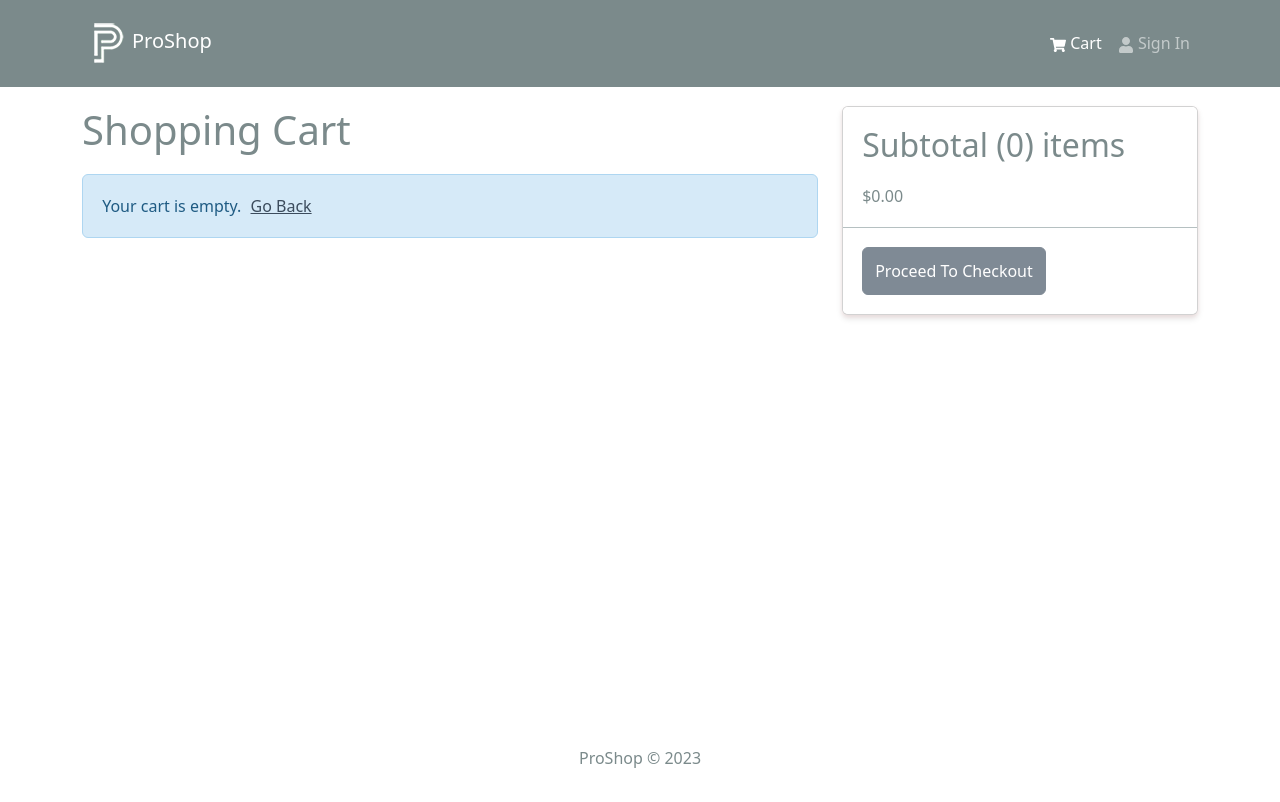
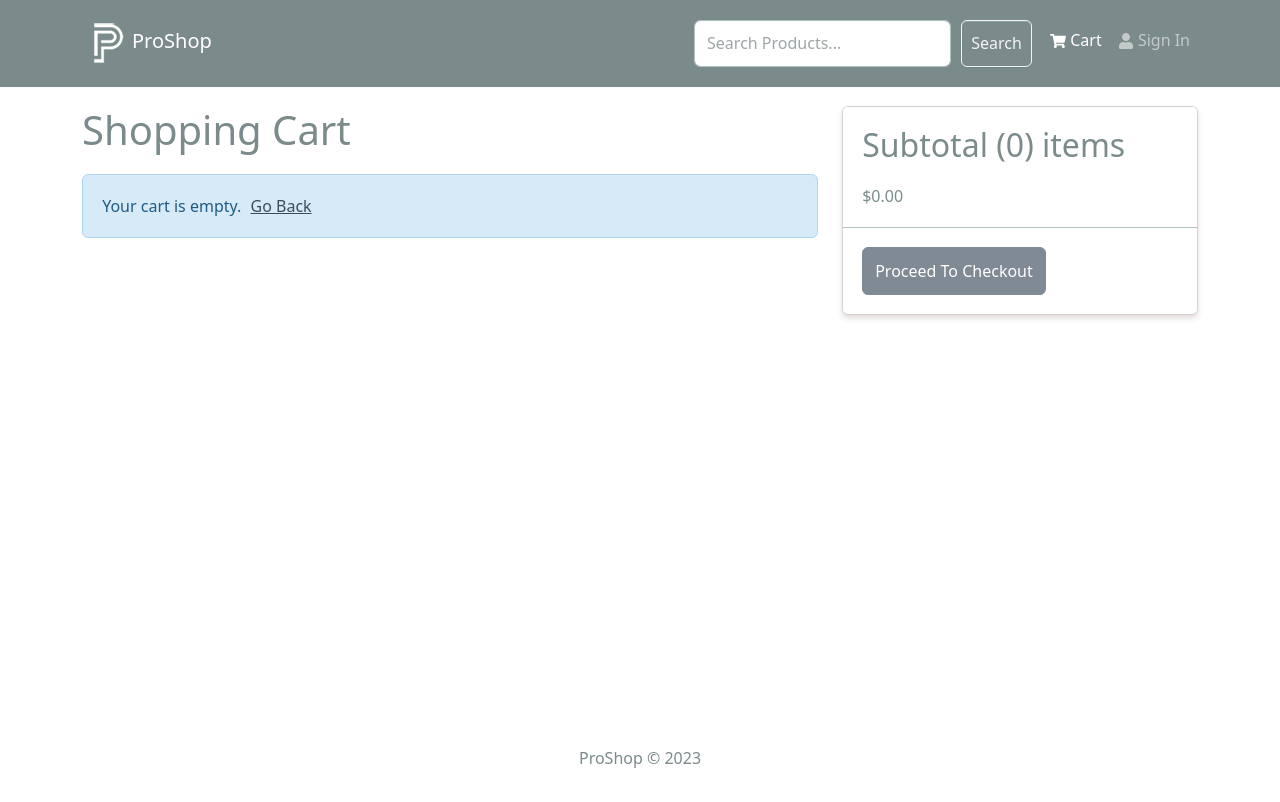
Before and after one commit to johnryo/proshop-v2, a React (Create React App) app in the folder frontend/: page /cart in a window 1280 px wide. Shown: the top 802 px of the page. Built offline with nearby package versions, Linux system fonts and the light colour scheme.

Commit message:
Create SearchBox component and implement functionality to search products

```diff
--- a/frontend/src/components/Header.jsx
+++ b/frontend/src/components/Header.jsx
@@ -4,6 +4,7 @@
 import { LinkContainer } from 'react-router-bootstrap';
 import { FaShoppingCart, FaUser } from 'react-icons/fa';
 import { logout, useLogoutMutation } from '../slices';
+import SearchBox from './SearchBox';
 import logo from '../assets/logo.png';
 
 const Header = () => {
@@ -38,6 +39,7 @@
           <Navbar.Toggle aria-controls='basic-navbar-nav' />
           <Navbar.Collapse id='basic-navbar-nav'>
             <Nav className='ms-auto'>
+              <SearchBox />
               <LinkContainer to='/cart'>
                 <Nav.Link>
                   <FaShoppingCart /> Cart
--- /dev/null
+++ b/frontend/src/components/SearchBox.jsx
@@ -0,0 +1,37 @@
+import { useState } from 'react';
+import { useParams, useNavigate } from 'react-router-dom';
+import { Form, Button } from 'react-bootstrap';
+
+const SearchBox = () => {
+  const navigate = useNavigate();
+  const { keyword: urlKeyword } = useParams();
+  const [keyword, setKeyword] = useState(urlKeyword || '');
+
+  const submitHandler = (e) => {
+    e.preventDefault();
+    if (keyword.trim()) {
+      setKeyword('');
+      navigate(`/search/${keyword}`);
+    } else {
+      navigate('/');
+    }
+  };
+
+  return (
+    <Form onSubmit={submitHandler} className='d-flex'>
+      <Form.Control
+        type='text'
+        name='q'
+        value={keyword}
+        placeholder='Search Products...'
+        onChange={(e) => setKeyword(e.target.value)}
+        className='mr-sm-2 ml-sm-5'
+      ></Form.Control>
+      <Button type='submit' variant='outline-light' className='p-2 mx-2'>
+        Search
+      </Button>
+    </Form>
+  );
+};
+
+export default SearchBox;
--- a/frontend/src/components/index.js
+++ b/frontend/src/components/index.js
@@ -9,3 +9,4 @@
 export { default as CheckoutSteps } from './CheckoutSteps';
 export { default as AdminRoute } from './AdminRoute';
 export { default as Paginate } from './Paginate';
+export { default as SearchBox } from './SearchBox';
--- a/frontend/src/index.js
+++ b/frontend/src/index.js
@@ -37,7 +37,12 @@
   createRoutesFromElements(
     <Route path='/' element={<App />}>
       <Route index={true} path='/' element={<HomeScreen />} />
+      <Route path='/search/:keyword' element={<HomeScreen />} />
       <Route path='/page/:pageNumber' element={<HomeScreen />} />
+      <Route
+        path='/search/:keyword/page/:pageNumber'
+        element={<HomeScreen />}
+      />
       <Route path='/product/:id' element={<ProductScreen />} />
       <Route path='/cart' element={<CartScreen />} />
       <Route path='/login' element={<LoginScreen />} />
--- a/frontend/src/screens/HomeScreen.jsx
+++ b/frontend/src/screens/HomeScreen.jsx
@@ -1,14 +1,22 @@
-import { useParams } from 'react-router-dom';
+import { useParams, Link } from 'react-router-dom';
 import { Row, Col } from 'react-bootstrap';
 import { useGetProductsQuery } from '../slices/productsApiSlice';
 import { Product, Loader, Message, Paginate } from '../components';
 
 const HomeScreen = () => {
-  const { pageNumber } = useParams();
-  const { data, isLoading, error } = useGetProductsQuery({ pageNumber });
+  const { pageNumber, keyword } = useParams();
+  const { data, isLoading, error } = useGetProductsQuery({
+    keyword,
+    pageNumber,
+  });
 
   return (
     <>
+      {keyword && (
+        <Link to='/' className='btn btn-light mt-2 mb-3'>
+          Go Back
+        </Link>
+      )}
       {isLoading ? (
         <Loader />
       ) : error ? (
@@ -25,7 +33,11 @@
               </Col>
             ))}
           </Row>
-          <Paginate pages={data.pages} page={data.page} />
+          <Paginate
+            pages={data.pages}
+            page={data.page}
+            keyword={keyword ? keyword : ''}
+          />
         </>
       )}
     </>
--- a/frontend/src/slices/productsApiSlice.js
+++ b/frontend/src/slices/productsApiSlice.js
@@ -4,9 +4,10 @@
 export const productsApiSlice = apiSlice.injectEndpoints({
   endpoints: (builder) => ({
     getProducts: builder.query({
-      query: ({ pageNumber }) => ({
+      query: ({ keyword, pageNumber }) => ({
         url: PRODUCTS_URL,
         params: {
+          keyword,
           pageNumber,
         },
       }),
```
Also changed, not shown: 1 other file (tests, documents, lock files or other folders).
